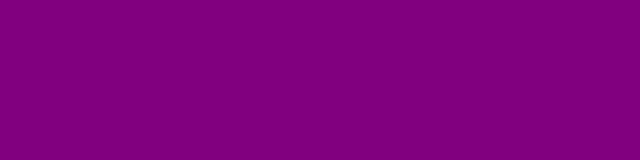
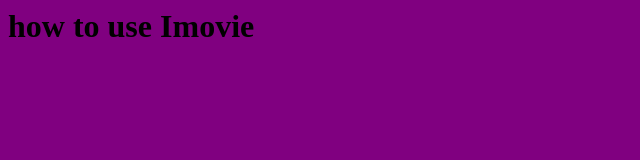
Before and after one commit to thomasdeitz/isaacscodesandbox, a website: page index.html in a window 1280 px wide. Shown: the whole page, without its empty margins (0-640 px from the left). Drawn offline with Linux system fonts and the light colour scheme.

Commit message:
ffff
fffff

```diff
--- a/index.html
+++ b/index.html
@@ -4,11 +4,13 @@
 
 </body>
 </html>
+<h1>how to use Imovie</h1>
 
+</body>
 <title>inventor isaac</title>
 <head>
             <style>
-            body {
+            body{
             background: purple
             }
             </style>
```
